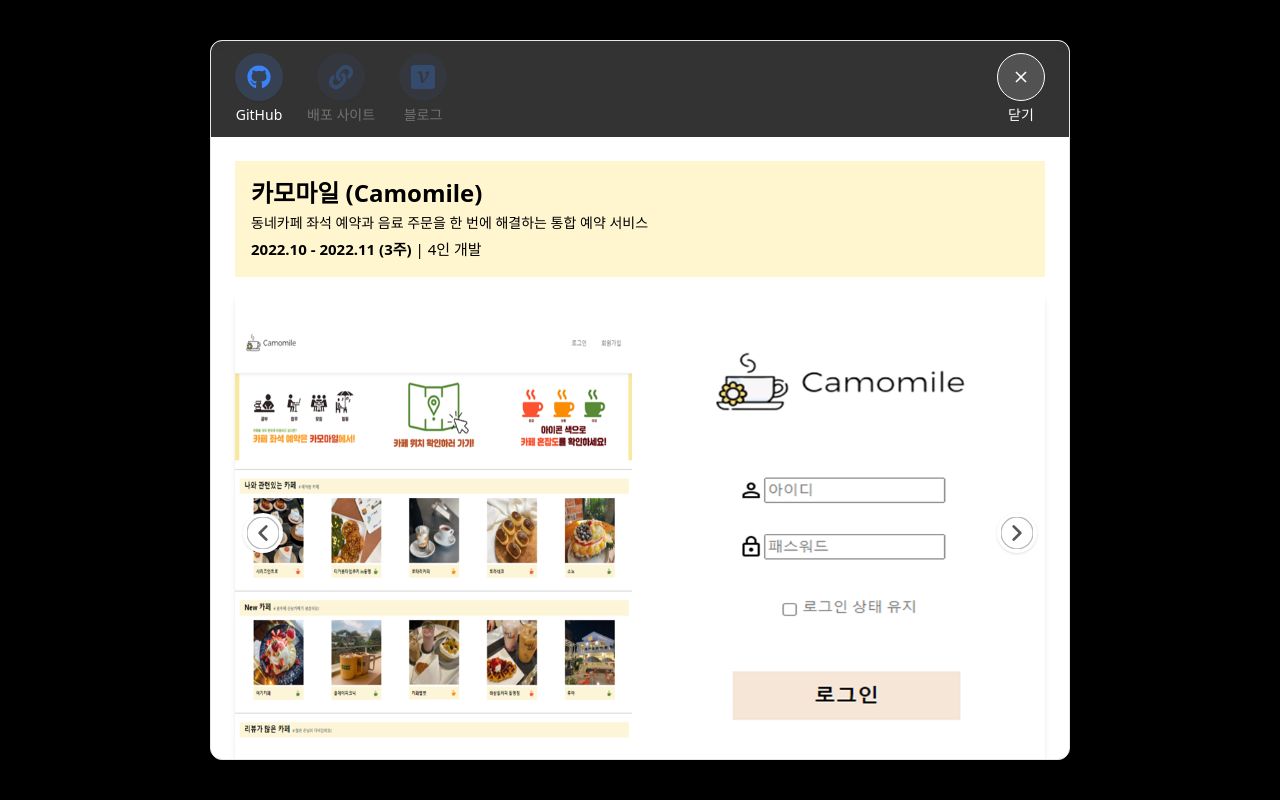
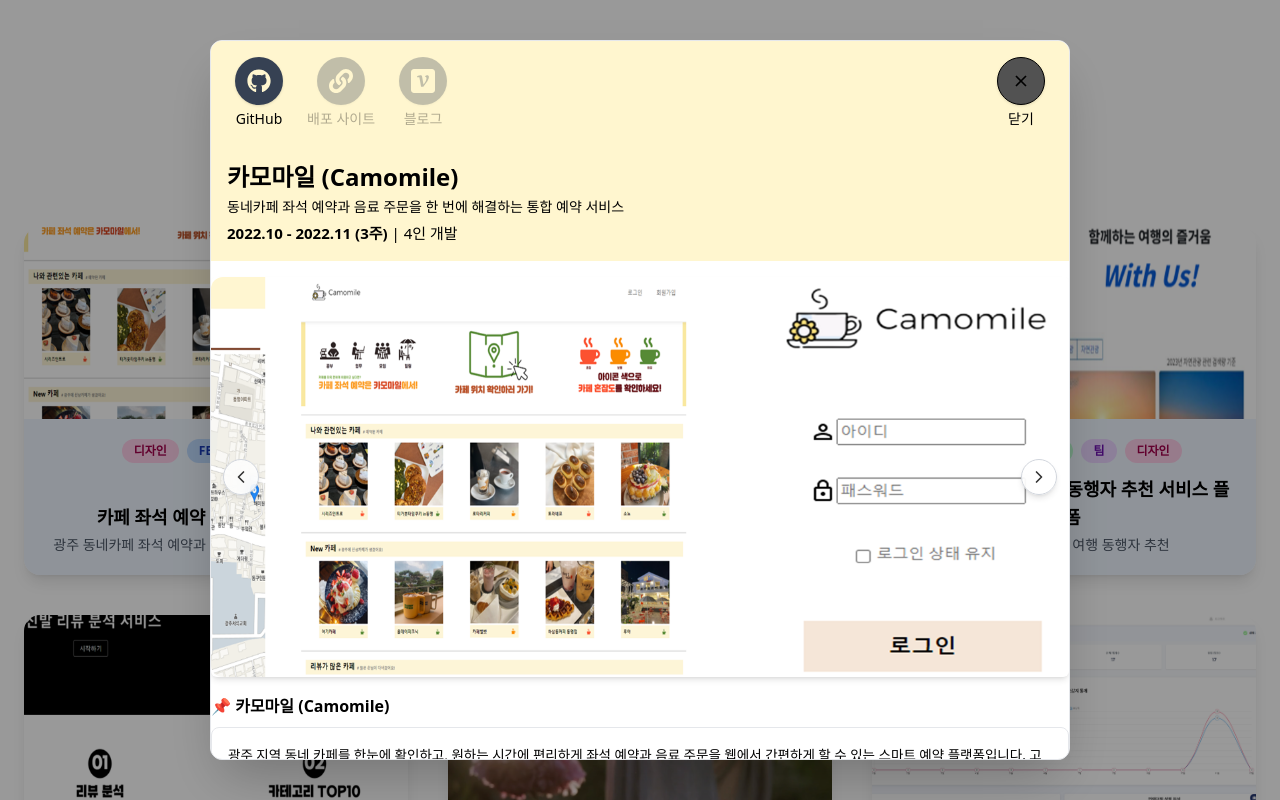
Before and after one commit to jingeunlee4559/myportfolio, a React (Vite) app: page / in a window 1280 px wide. Both pictures are taken after a click on the element 216 px from the left and 3054 px from the top of the page. Shown: the part 2654-3454 px from the top of the page. Built offline with nearby package versions, Linux system fonts and the light colour scheme; no server answers; the database is empty.

Commit message:
헤더 및 프로젝트 상세내용 수정

```diff
--- a/package.json
+++ b/package.json
@@ -13,6 +13,8 @@
     "@tailwindcss/vite": "^4.1.11",
     "@vercel/analytics": "^1.5.0",
     "aos": "^2.3.4",
+    "embla-carousel-autoplay": "^8.6.0",
+    "embla-carousel-react": "^8.6.0",
     "firebase": "^11.10.0",
     "framer-motion": "^12.23.0",
     "lucide-react": "^0.525.0",
--- a/src/components/Projects/ProjectHeader.jsx
+++ b/src/components/Projects/ProjectHeader.jsx
@@ -4,7 +4,6 @@
 import { SiVelog } from 'react-icons/si';
 
 // 헬퍼 함수: HEX 컬러 코드의 밝기를 계산하여 텍스트/아이콘 색상이 잘 보이는지 판단
-// 참고: https://www.w3.org/TR/WCAG20/#relativeluminancedef
 const getLuminance = (hexColor) => {
   const r = parseInt(hexColor.substring(1, 3), 16) / 255;
   const g = parseInt(hexColor.substring(3, 5), 16) / 255;
@@ -26,42 +25,45 @@
 
 
 // iconColor는 ProjectModal에서 전달받은 accentColor가 됩니다.
-const ProjectHeader = ({ URLS, iconColor = '#3B82F6', onClose }) => {
+// ProjectModal에서 primaryColor 대신 accentColor를 전달하므로 prop 이름을 accentColor로 변경
+const ProjectHeader = ({ URLS, accentColor = '#3B82F6', onClose }) => {
   const iconList = [
     { icon: <FaGithub />, text: 'GitHub', url: URLS?.githubURL },
     { icon: <FaLink />, text: '배포 사이트', url: URLS?.serviceURL },
     { icon: <SiVelog />, text: '블로그', url: URLS?.blogURL },
   ];
 
-  // 아이콘 색상 (accentColor)의 밝기를 기준으로 아이콘 배경색을 결정
-  // WCAG 기준 최소 대비율 4.5:1을 목표로 합니다.
+  // 헤더 배경색에 따라 아이콘 및 텍스트 색상을 결정 (흰색 또는 검정색)
+  // accentColor에 대한 흰색과 검정색의 대비율을 계산하여 더 높은 대비를 제공하는 색상을 선택
+  const headerContentColor = getContrastRatio(accentColor, '#FFFFFF') >= getContrastRatio(accentColor, '#000000')
+    ? '#FFFFFF' // 흰색과의 대비가 더 좋으면 흰색 텍스트/아이콘
+    : '#000000'; // 검정색과의 대비가 더 좋으면 검정색 텍스트/아이콘
+
+  // 아이콘 컨테이너의 배경색과 테두리 색상은 기존 로직 유지 (아이콘 자체의 가독성)
+  // 단, 여기서는 iconColor 대신 accentColor를 사용하므로 해당 변수를 사용
    const iconBgColorClass = (() => {
-    // 흰색 배경일 때 iconColor(각 프로젝트 강조색)의 대비율
-    const contrastWithWhite = getContrastRatio(iconColor, '#FFFFFF');
-    // 어두운 배경일 때 iconColor(각 프로젝트 강조색)의 대비율
-    const contrastWithGray700 = getContrastRatio(iconColor, '#4A5568'); // Tailwind bg-gray-700의 대략적인 HEX값
+     const contrastWithWhite = getContrastRatio(accentColor, '#FFFFFF');
+     const contrastWithGray700 = getContrastRatio(accentColor, '#4A5568');
 
-    // 아이콘 색상과 흰색 배경의 대비가 충분하다면 흰색 배경 사용 (대부분의 어두운 강조색)
      if (contrastWithWhite >= 4.5) {
        return 'bg-white';
-    }
-    // 아이콘 색상과 어두운 배경 (gray-700)의 대비가 충분하다면 어두운 배경 사용 (대부분의 밝은 강조색)
-    else if (contrastWithGray700 >= 4.5) {
+     } else if (contrastWithGray700 >= 4.5) {
        return 'bg-gray-700';
-    }
-    // 둘 다 만족하지 못할 경우 (애매한 색상), 기본적으로 어두운 배경을 사용 (가독성 확보)
-    else {
+     } else {
+       // 기본적으로 어두운 배경 사용 (가독성 확보)
        return 'bg-gray-700';
      }
    })();
 
-  // 테두리 색상도 배경색에 맞춰 조정
    const iconWrapperBorderClass = iconBgColorClass === 'bg-white' ? 'border-gray-200' : 'border-gray-600';
 
-
   return (
-    // 배경색을 검은색으로 고정하고 투명도를 줌
-    <div className="w-full bg-black/80 backdrop-blur-sm px-6 py-3 flex justify-between items-center">
+    // 헤더의 배경색을 accentColor로 설정
+    // 헤더 내 텍스트 색상 (GitHub, 배포 사이트, 블로그, 닫기 텍스트)은 headerContentColor로 설정
+    <div
+      className="w-full py-4 px-6 flex justify-between items-center"
+      style={{ backgroundColor: accentColor, color: headerContentColor }} // 배경색과 텍스트 색상 적용
+    >
       {/* 좌측 아이콘 리스트 */}
       <div className="flex items-center gap-4 sm:gap-6">
         {iconList.map(({ icon, text, url }) =>
@@ -73,21 +75,20 @@
               rel="noopener noreferrer"
               className="flex flex-col items-center group"
             >
-              {/* 아이콘 컨테이너의 배경색과 테두리 색상 조건부 적용 */}
               <div className={`w-10 h-10 sm:w-12 sm:h-12 rounded-full flex items-center justify-center shadow ${iconBgColorClass} ${iconWrapperBorderClass}`}>
-                {/* iconColor를 아이콘 색상으로 적용 */}
-                <span className="text-xl sm:text-2xl" style={{ color: iconColor }}>{icon}</span>
+                {/* 아이콘 자체의 색상은 여전히 전달받은 accentColor로 유지 */}
+                {/* 만약 아이콘 자체도 headerContentColor를 따르게 하고 싶다면 여기도 color: headerContentColor 적용 */}
+                <span className="text-xl sm:text-2xl" style={{ color: accentColor }}>{icon}</span>
               </div>
-              <span className="text-xs sm:text-sm text-white mt-1 group-hover:underline">{text}</span>
+              {/* 아이콘 아래 텍스트 색상도 headerContentColor 적용 */}
+              <span className="text-xs sm:text-sm mt-1 group-hover:underline" style={{ color: headerContentColor }}>{text}</span>
             </a>
           ) : (
             <div key={text} className="flex flex-col items-center opacity-30 cursor-not-allowed">
-              {/* 아이콘 컨테이너의 배경색과 테두리 색상 조건부 적용 */}
               <div className={`w-10 h-10 sm:w-12 sm:h-12 rounded-full flex items-center justify-center shadow ${iconBgColorClass} ${iconWrapperBorderClass}`}>
-                {/* iconColor를 아이콘 색상으로 적용 */}
-                <span className="text-xl sm:text-2xl" style={{ color: iconColor }}>{icon}</span>
+                <span className="text-xl sm:text-2xl" style={{ color: accentColor }}>{icon}</span>
               </div>
-              <span className="text-xs sm:text-sm text-white mt-1">{text}</span>
+              <span className="text-xs sm:text-sm mt-1" style={{ color: headerContentColor }}>{text}</span>
             </div>
           )
         )}
@@ -95,11 +96,14 @@
 
       {/* 우측 닫기 버튼 */}
       <div
-        className="flex flex-col items-center text-white cursor-pointer"
+        className="flex flex-col items-center cursor-pointer"
         onClick={onClose}
+        style={{ color: headerContentColor }} // 닫기 텍스트 색상 적용
       >
+        {/* 닫기 버튼 배경색은 고정된 neutral-600으로 유지하거나, headerContentColor에 따라 변경 가능 */}
         <div className="w-10 h-10 sm:w-12 sm:h-12 rounded-full bg-neutral-600 flex items-center justify-center shadow border">
-          <svg width="20" height="20" viewBox="0 0 24 24" stroke="#fff" strokeWidth="2" fill="none">
+          {/* 닫기 X 아이콘 색상도 headerContentColor 적용 */}
+          <svg width="20" height="20" viewBox="0 0 24 24" stroke={headerContentColor} strokeWidth="2" fill="none">
             <line x1="6" y1="6" x2="18" y2="18" />
             <line x1="6" y1="18" x2="18" y2="6" />
           </svg>
--- /dev/null
+++ b/src/components/Projects/ProjectImageCarousel.jsx
@@ -0,0 +1,71 @@
+// ProjectImageCarousel.tsx
+import React, { useRef } from "react";
+import useEmblaCarousel from "embla-carousel-react";
+import Autoplay from "embla-carousel-autoplay";
+
+const ArrowButton = ({ onClick, direction }) => (
+  <button
+    onClick={onClick}
+    className={`absolute top-1/2 -translate-y-1/2 z-30
+      hidden sm:flex items-center justify-center w-9 h-9
+      bg-white/80 backdrop-blur border border-gray-300 rounded-full
+      shadow-md hover:bg-white hover:scale-105 transition-transform duration-200
+      ${direction === "left" ? "left-3" : "right-3"}`}
+    aria-label={direction === "left" ? "이전" : "다음"}
+  >
+    {direction === "left" ? (
+      <svg width="20" height="20" fill="none" viewBox="0 0 24 24">
+        <path d="M15 18l-6-6 6-6" stroke="#333" strokeWidth="2" strokeLinecap="round" strokeLinejoin="round" />
+      </svg>
+    ) : (
+      <svg width="20" height="20" fill="none" viewBox="0 0 24 24">
+        <path d="M9 6l6 6-6 6" stroke="#333" strokeWidth="2" strokeLinecap="round" strokeLinejoin="round" />
+      </svg>
+    )}
+  </button>
+);
+
+const ProjectImageCarousel = ({ images }) => {
+  const autoplay = useRef(Autoplay({ delay: 2500, stopOnInteraction: false }));
+  const [emblaRef, emblaApi] = useEmblaCarousel(
+    {
+      loop: true,
+      align: "start",
+    },
+    [autoplay.current]
+  );
+
+  return (
+    <div className="relative w-full aspect-[2/1] sm:aspect-[5/2] md:aspect-[8/3] max-h-[520px]">
+      {/* embla carousel container */}
+      <div ref={emblaRef} className="overflow-hidden rounded-xl">
+        <div className="flex">
+          {images.map((src, idx) => (
+    <div
+  key={idx}
+  className="flex-[0_0_100%] sm:flex-[0_0_50%] px-1 flex items-center justify-center bg-white rounded-xl"
+>
+  <img
+    src={src}
+    alt={`slide-${idx + 1}`}
+    className="max-h-[400px] w-auto h-auto object-contain"
+  />
+</div>
+          ))}
+        </div>
+      </div>
+
+      {/* navigation buttons */}
+      <ArrowButton
+        direction="left"
+        onClick={() => emblaApi && emblaApi.scrollPrev()}
+      />
+      <ArrowButton
+        direction="right"
+        onClick={() => emblaApi && emblaApi.scrollNext()}
+      />
+    </div>
+  );
+};
+
+export default ProjectImageCarousel;
--- a/src/components/Projects/ProjectImageSwiper.jsx
+++ /dev/null
@@ -1,83 +0,0 @@
-import React, { useRef, useEffect } from 'react';
-import { Swiper, SwiperSlide } from 'swiper/react';
-import { Autoplay, Navigation } from 'swiper/modules';
-import 'swiper/css';
-import 'swiper/css/autoplay';
-import 'swiper/css/navigation';
-
-const ArrowLeft = () => (
-  <svg width="32" height="32" fill="none" viewBox="0 0 24 24">
-    <circle cx="12" cy="12" r="12" fill="#fff" stroke="#bbb" />
-    <path d="M14.5 17l-5-5 5-5" stroke="#555" strokeWidth="2" strokeLinecap="round" strokeLinejoin="round"/>
-  </svg>
-);
-const ArrowRight = () => (
-  <svg width="32" height="32" fill="none" viewBox="0 0 24 24">
-    <circle cx="12" cy="12" r="12" fill="#fff" stroke="#bbb" />
-    <path d="M9.5 7l5 5-5 5" stroke="#555" strokeWidth="2" strokeLinecap="round" strokeLinejoin="round"/>
-  </svg>
-);
-
-const ProjectImageSwiper = ({ images }) => {
-  const prevRef = useRef(null);
-  const nextRef = useRef(null);
-  const swiperRef = useRef(null);
-
-  useEffect(() => {
-    if (
-      swiperRef.current &&
-      swiperRef.current.swiper &&
-      prevRef.current &&
-      nextRef.current
-    ) {
-      swiperRef.current.swiper.params.navigation.prevEl = prevRef.current;
-      swiperRef.current.swiper.params.navigation.nextEl = nextRef.current;
-      swiperRef.current.swiper.navigation.init();
-      swiperRef.current.swiper.navigation.update();
-    }
-  }, [prevRef, nextRef]);
-
-  return (
-    <div className="relative w-full h-[320px] sm:h-[400px] md:h-[420px] lg:h-[480px] max-h-[520px]">
-      <Swiper
-        ref={swiperRef}
-        modules={[Autoplay, Navigation]}
-        autoplay={{ delay: 2500, disableOnInteraction: false }}
-        loop={true}
-        spaceBetween={16}
-        slidesPerView={2}
-        breakpoints={{
-          0: { slidesPerView: 1 },
-          640: { slidesPerView: 2 },
-        }}
-        className="w-full h-full"
-      >
-        {images.map((src, idx) => (
-          <SwiperSlide key={idx}>
-            <img
-              src={src}
-              alt={`slide-${idx + 1}`}
-              className="w-full h-full object-contain max-h-full rounded-xl bg-white"
-            />
-          </SwiperSlide>
-        ))}
-      </Swiper>
-      <button
-        ref={prevRef}
-        className="absolute left-2 top-1/2 -translate-y-1/2 z-10 bg-white rounded-full shadow p-1 hover:bg-gray-100 transition"
-        aria-label="이전"
-      >
-        <ArrowLeft />
-      </button>
-      <button
-        ref={nextRef}
-        className="absolute right-2 top-1/2 -translate-y-1/2 z-10 bg-white rounded-full shadow p-1 hover:bg-gray-100 transition"
-        aria-label="다음"
-      >
-        <ArrowRight />
-      </button>
-    </div>
-  );
-};
-
-export default ProjectImageSwiper;
--- a/src/components/Projects/ProjectModal.jsx
+++ b/src/components/Projects/ProjectModal.jsx
@@ -5,7 +5,7 @@
 import 'swiper/css/autoplay';
 import { Autoplay } from 'swiper/modules';
 import ProjectHeader from './ProjectHeader';
-import ProjectImageSwiper from './ProjectImageSwiper';
+import ProjectImageCarousel from './ProjectImageCarousel';
 
 const ProjectModal = ({ show, onClose, project }) => {
   if (!show || !project) return null;
@@ -21,54 +21,50 @@
   };
 
   const projectIndex = project.index ?? 0;
-  const primaryIconColor = projectIndex === 3 ? '#FFFFFF' : '#000000'; // 헤더 아이콘 색상
+  // primaryIconColor는 이제 ProjectHeader 내부에서 결정되므로 더 이상 필요 없을 수 있음
+  // const primaryIconColor = projectIndex === 3 ? '#FFFFFF' : '#000000';
   const accentColor = backgroundMap[projectIndex] || '#FFF6CF'; // 강조 배경색
 
   // 강조 배경색 (accentColor)이 검은색일 경우 텍스트 색상을 흰색으로 설정, 아니면 기본값 (없으면 text-black)
   const textColorForAccentBackground = accentColor === '#000000' ? 'text-white' : '';
 
-  // 일반 내용 (흰색 배경 위) 텍스트 색상: 4번째 프로젝트만 흰색, 나머지는 기본 (text-black)
-
-
   const { modalTitle, subtitle, period, members, modalImages, overview, features, results, techStack, urls: URLS } = project.details;
 
   return (
-    <div className={`fixed inset-0 z-50 flex items-center justify-center bg-black bg-opacity-60`}>
+    <div className={`fixed inset-0 z-50 flex items-center justify-center bg-black/40`}>
       <div
         className={`relative w-[860px] max-h-[90vh] rounded-xl overflow-hidden shadow-2xl border border-gray-200 flex flex-col bg-white`}
       >
-        <div className="w-full">
-          <ProjectHeader onClose={onClose} URLS={URLS} primaryColor={primaryIconColor} />
+        {/* ProjectHeader의 배경색은 이제 ProjectHeader 내부에서 accentColor로 직접 설정됨 */}
+        {/* 따라서 여기서는 배경색 클래스를 제거하거나 bg-transparent로 설정합니다. */}
+        <div className="w-full bg-transparent"> {/* 또는 simply: <div className="w-full"> */}
+          <ProjectHeader onClose={onClose} URLS={URLS} accentColor={accentColor} /> {/* accentColor 전달 */}
         </div>
 
         {/* 모달 내부 스크롤 가능한 컨텐츠 영역 - 기본 텍스트 색상은 여기서 적용 */}
-        <div className={`p-6 overflow-y-auto max-h-[90vh] text-left text-black text-sm leading-relaxed`}>
+        <div className={`overflow-y-auto max-h-[90vh] text-left text-black text-sm leading-relaxed`}>
           {/* 제목 및 기간 섹션 - 배경색이 있는 영역은 조건부 텍스트 색상 적용 */}
+          {/* 이 부분의 배경색과 텍스트 색상은 기존 로직 유지 (강조색을 따름) */}
           <div className={`mb-4 p-4 text-[15px] w-full ${textColorForAccentBackground}`} style={{ backgroundColor: accentColor }}>
             <h2 className={`text-2xl font-bold ${textColorForAccentBackground}`}>{modalTitle}</h2>
             {subtitle && <p className={`text-sm mt-1 ${textColorForAccentBackground}`}>{subtitle}</p>}
             <p className={`mt-1 ${textColorForAccentBackground}`}><span className="font-bold">{period}</span> | <span>{members}</span></p>
           </div>
 
-          {/* 이미지 슬라이더 */}
+          {/* ... (나머지 모달 콘텐츠는 기존 로직 유지) */}
           <div className="my-4 rounded-md overflow-hidden shadow-md">
-              <ProjectImageSwiper images={modalImages} />
+                <ProjectImageCarousel images={modalImages} />
             </div>
 
-          {/* 소개 섹션 - Pinned Title: 기본 텍스트 색상 (4번째 프로젝트만 흰색, 나머지는 검정) */}
             <section className="mb-6">
                 <h3 className={`font-bold mb-2 text-[16px]`}>📌 {modalTitle}</h3>
-            {/* Overview Box: 배경색이 흰색/검정색으로 조건부 변경되고, 텍스트 색상도 따라 변경 */}
                 <div
-              className={`p-4 rounded-lg shadow-lg border border-gray-200 text-[13.5px] leading-[1.7] ${
-                projectIndex === 3 ? 'bg-black text-white' : 'bg-white text-black'
-              }`}
+                    className={`p-4 rounded-lg shadow-lg border border-gray-200 text-[13.5px] leading-[1.7] `}
                 >
                     {overview}
                 </div>
             </section>
 
-          {/* 담당 기능 섹션 - 제목은 배경색에 따라 텍스트 색상 변경, 내용은 기본 텍스트 색상 */}
             <section className="mb-6">
                 <h3
                     className={`font-bold mb-2 text-[16px] block px-4 py-2 rounded ${textColorForAccentBackground}`}
@@ -90,7 +86,6 @@
                 </ul>
             </section>
 
-          {/* 결과 섹션 - 제목은 배경색에 따라 텍스트 색상 변경, 내용은 기본 텍스트 색상 */}
             <section className="mb-6">
                 <h3
                     className={`font-bold mb-2 text-[16px] block px-4 py-2 rounded ${textColorForAccentBackground}`}
@@ -98,10 +93,9 @@
                 >
                     결과
                 </h3>
-            <div className={`text-[13.5px] whitespace-pre-line`}>{results}</div>
+                <div className={`text-[13.5px] whitespace-pre-line list-disc`}>{results}</div>
             </section>
 
-          {/* 기술 키워드 섹션 - 제목은 배경색에 따라 텍스트 색상 변경, 태그는 조건부 변경 */}
             <section className="mb-6">
                 <h3
                     className={`font-bold mb-2 text-[16px] block px-4 py-2 rounded ${textColorForAccentBackground}`}
```
Also changed, not shown: 1 other file (tests, documents, lock files or other folders). Lines whose indentation alone changed are shown as unchanged.
